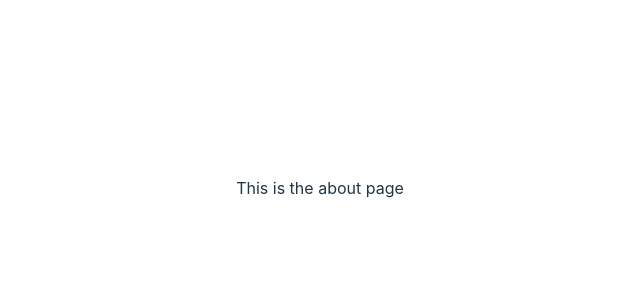
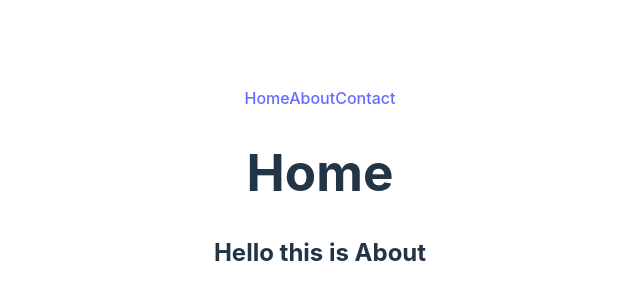
Before and after one commit to yeasinrafee/React-Router-again, a React (Vite) app: page /about in a window 1280 px wide. Shown: the part 212-512 px from the top of the page, without its empty margins (320-960 px from the left). Built offline with nearby package versions, Linux system fonts and the light colour scheme.

Commit message:
navigating from one component to other by react-route

```diff
--- /dev/null
+++ b/src/components/About/About.jsx
@@ -0,0 +1,11 @@
+import React from "react";
+
+const About = () => {
+  return (
+    <div>
+      <h2>Hello this is About</h2>
+    </div>
+  );
+};
+
+export default About;
--- /dev/null
+++ b/src/components/Contact/Contact.jsx
@@ -0,0 +1,11 @@
+import React from "react";
+
+const Contact = () => {
+  return (
+    <div>
+      <h2>Hello this is Contact</h2>
+    </div>
+  );
+};
+
+export default Contact;
--- /dev/null
+++ b/src/components/Header/Header.jsx
@@ -0,0 +1,13 @@
+import React from "react";
+
+const Header = () => {
+  return (
+    <div>
+      <a href="/">Home</a>
+      <a href="about">About</a>
+      <a href="contact">Contact</a>
+    </div>
+  );
+};
+
+export default Header;
--- /dev/null
+++ b/src/components/Home/Home.jsx
@@ -0,0 +1,15 @@
+import React from "react";
+import Header from "../Header/Header";
+import { Outlet } from "react-router-dom";
+
+const Home = () => {
+  return (
+    <div>
+      <Header />
+      <h1>Home</h1>
+      <Outlet />
+    </div>
+  );
+};
+
+export default Home;
```
Also changed, not shown: src/main.jsx (+14 -9 lines).
